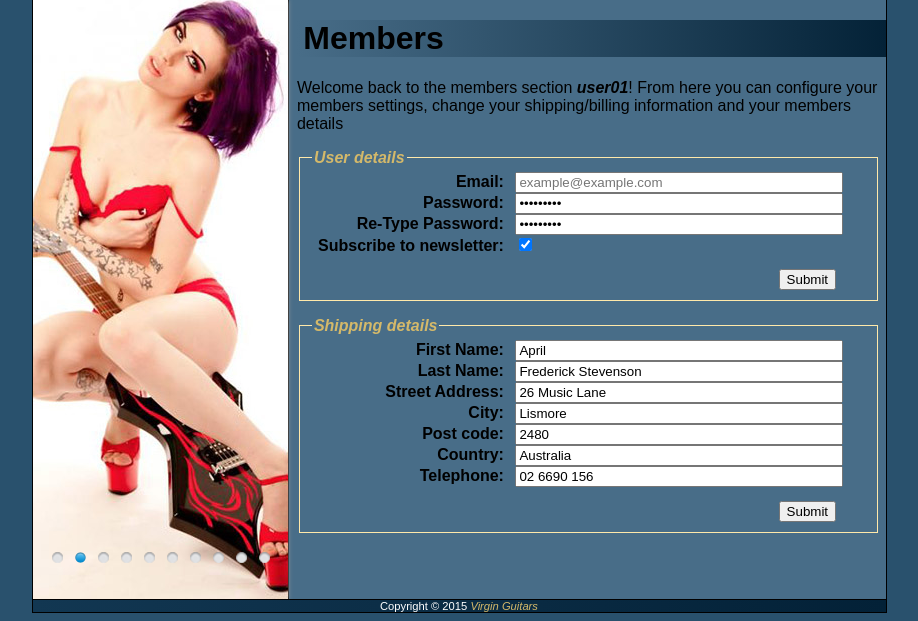
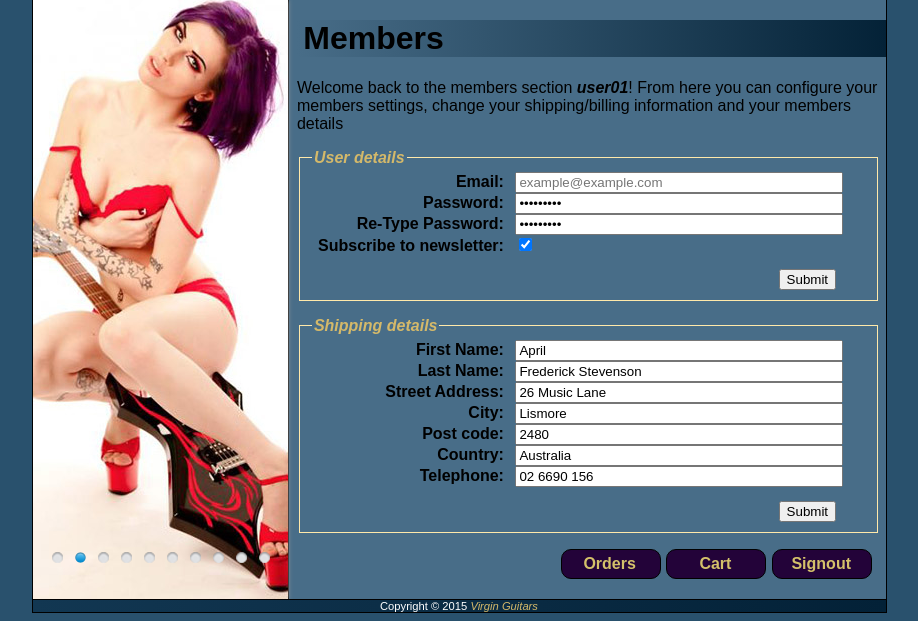
Before and after one commit to d-browne/virginguitars, a PHP site: page /virginguitars/members.html in a window 1280 px wide. Shown: the part 301-922 px from the top of the page, without its empty margins (181-1099 px from the left). Run offline with PHP 8.4, Linux system fonts and the light colour scheme.

Commit message:
Updated members area with additional buttons

```diff
--- a/adminSignin.html
+++ b/adminSignin.html
@@ -54,7 +54,6 @@
                         <div><label>Email:</label><span class="inputSpan"><input type="text" class="inputTextBox" /></span></div>
                         <div><label>Password:</label><span class="inputSpan"><input type="password" class="inputTextBox" /></span></div>
                         <div><label>Remmeber:</label><input type="checkbox" name="remember" checked/></div>
-
                         <button type="submit" class="formCSSButtonButton">Sign In</button>
                     </form>
                 </fieldset>
--- a/members.html
+++ b/members.html
@@ -114,6 +114,10 @@
                     </form>
                 </fieldset>
 
+                <div id="bottomButtonsBox">
+                	<button class="formCSSButtonButton">Signout</button><button class="formCSSButtonButton">Cart</button><button class="formCSSButtonButton">Orders</button>
+                </div>
+
             </div>
         </div>
             <footer id="pageFooter">Copyright © 2015 <a href="mailto:admin@virginguitars.com">Virgin Guitars</a></footer>
--- a/styles/main.css
+++ b/styles/main.css
@@ -802,3 +802,12 @@ em {
 .formCSSButtonButton:hover {
 	background-color: #3A1355;
 }
+
+#bottomButtonsBox {
+	margin-right: 1em;
+}
+
+#bottomButtonsBox button {
+	float: right;
+	position:inherit;
+}
```
